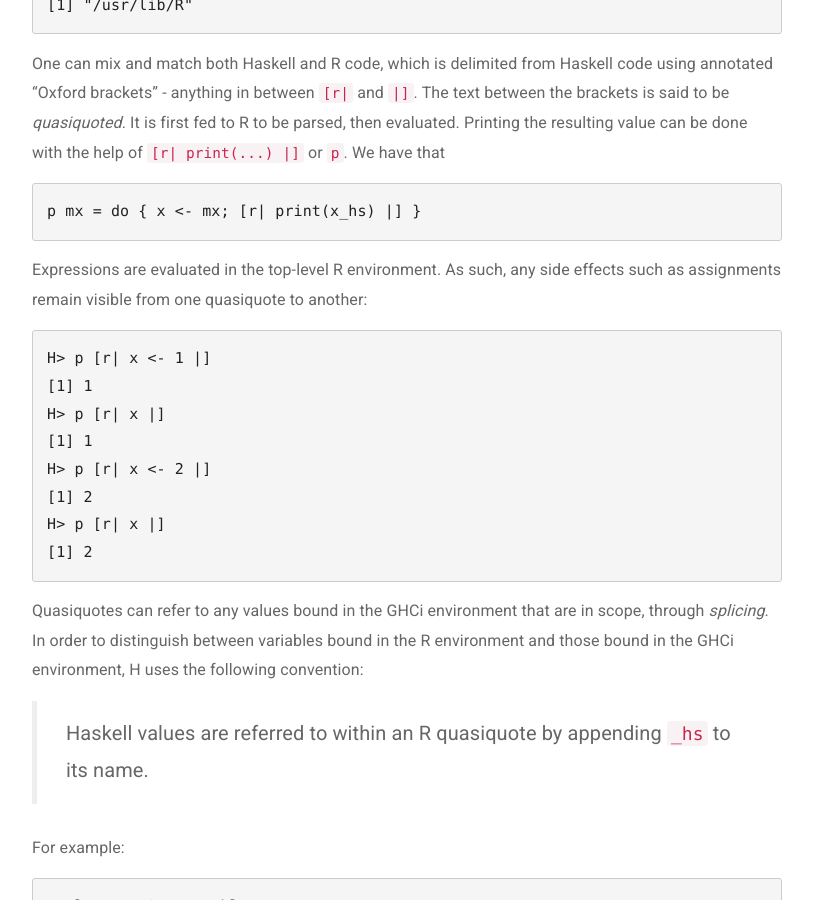
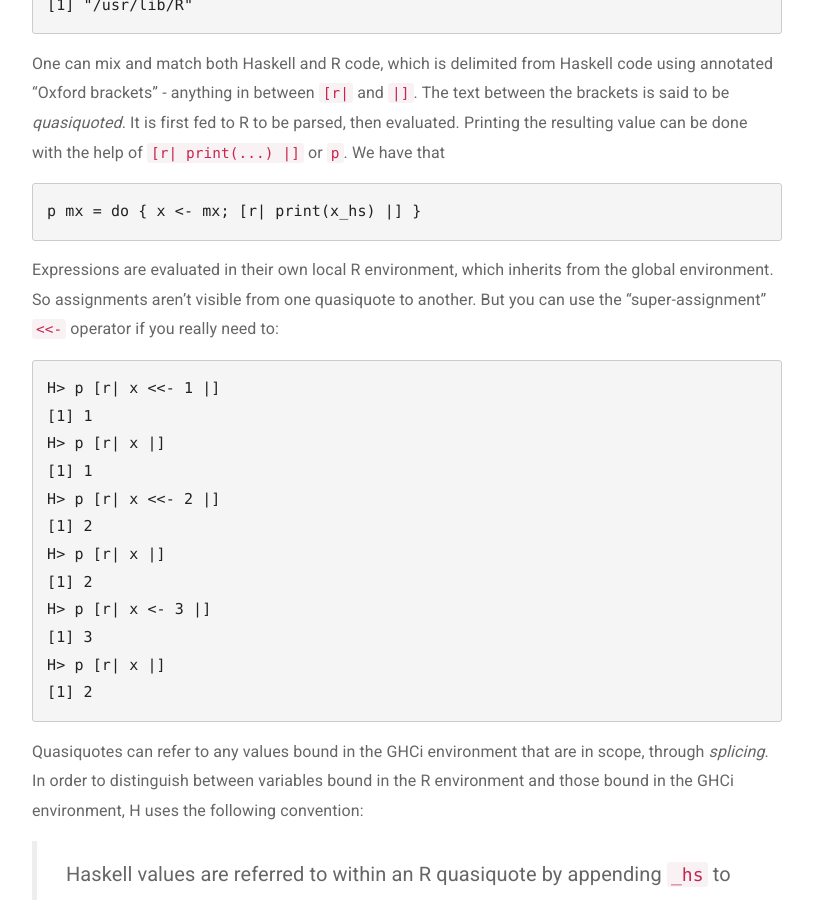
Before and after one commit to tweag/HaskellR, a Jekyll site: the page built from docs/using-h.md, in a window 1280 px wide and 900 px high, scrolled down 1606 px. Shown: the whole window, without its empty margins (38-851 px from the left). Built offline with Jekyll 4.4.1, drawn with Linux system fonts in a browser that asks for light colours; Markdown is read by kramdown in place of the engine named in the settings; a style sheet for code colours, icons or effects is not loaded.

Commit message:
Document that R quasiquotes now run in their own environment.
Super-assignment effects remain visible across quasiquotes, but not
assignments, since these happen in an environment local to the
quasiquote.

```diff
--- a/docs/using-h.md
+++ b/docs/using-h.md
@@ -72,16 +72,21 @@ Printing the resulting value can be done with the help of
 
     p mx = do { x <- mx; [r| print(x_hs) |] }
 
-Expressions are evaluated in the top-level R environment. As such, any
-side effects such as assignments remain visible from one quasiquote to
-another:
+Expressions are evaluated in their own local R environment, which
+inherits from the global environment. So assignments aren't visible
+from one quasiquote to another. But you can use the "super-assignment"
+`<<-` operator if you really need to:
 
-    H> p [r| x <- 1 |]
+    H> p [r| x <<- 1 |]
     [1] 1
     H> p [r| x |]
     [1] 1
-    H> p [r| x <- 2 |]
+    H> p [r| x <<- 2 |]
     [1] 2
+    H> p [r| x |]
+    [1] 2
+    H> p [r| x <- 3 |]
+    [1] 3
     H> p [r| x |]
     [1] 2
 
```
